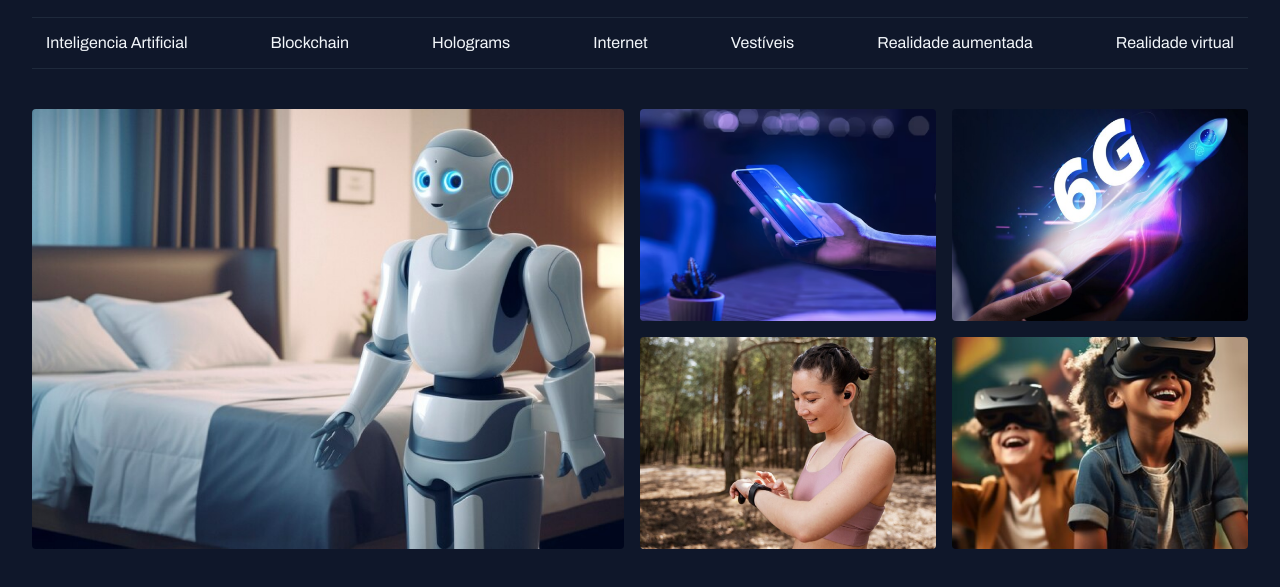
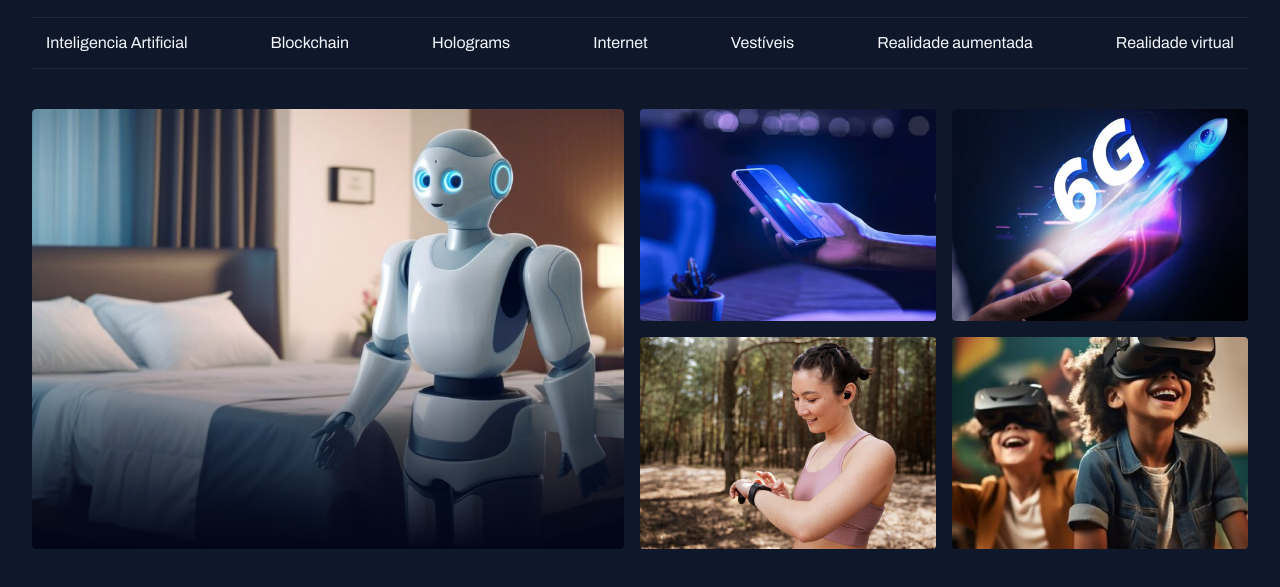
Before and after one commit to calebeganjao/Portal-de-noticias, a plain HTML site: page index.html in a window 1280 px wide. Shown: the part 55-642 px from the top of the page. Drawn offline with Linux system fonts and the light colour scheme.

Commit message:
Adicionando degrade

```diff
--- a/index.html
+++ b/index.html
@@ -26,7 +26,7 @@
           <img src="assets/MagnifyingGlass.svg" alt="search" />
         </div>
       </nav>
-      <nav id="secondary" class="grid grid-flow-col">
+      <nav id="secondary" class="grid grid-flow-col gap16">
         <a href="#">Inteligencia Artificial</a>
         <a href="#">Blockchain</a>
         <a href="#">Holograms</a>
@@ -38,7 +38,9 @@
     </header>
     <main class="grid container">
       <section id="features" class="grid grid-flow-col gap16">
-        <div><img src="assets/Fotos/Image 01.png" alt="robo" /></div>
+        <div class="card">
+          <img src="assets/Fotos/Image 01.png" alt="robo" />
+        </div>
 
         <div class="grid grid-cols2 gap16">
           <div><img src="assets/Fotos/Image 02.png" alt="celular" /></div>
--- a/styles/sections.css
+++ b/styles/sections.css
@@ -4,4 +4,16 @@
     object-fit: cover;
     border-radius: 4px;
   }
+  .card {
+    position: relative;
+    border-radius: 4px;
+    overflow: hidden;
+    &::before {
+      content: "";
+      position: absolute;
+      inset: 0;
+      top: 50%;
+      background: linear-gradient(180deg, transparent 0%, #020617 100%);
+    }
+  }
 }
```
